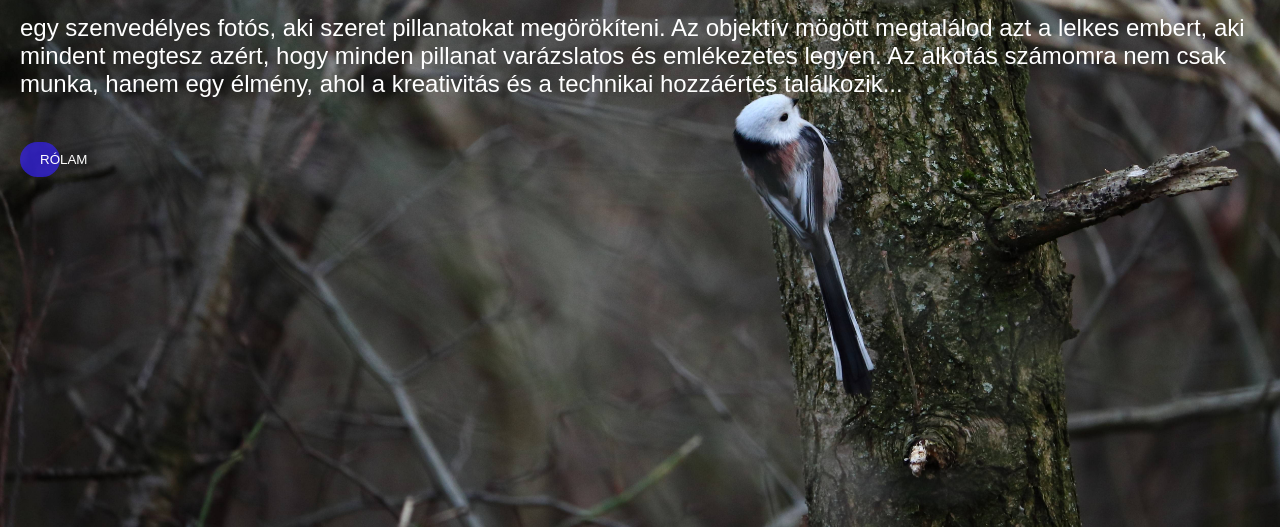
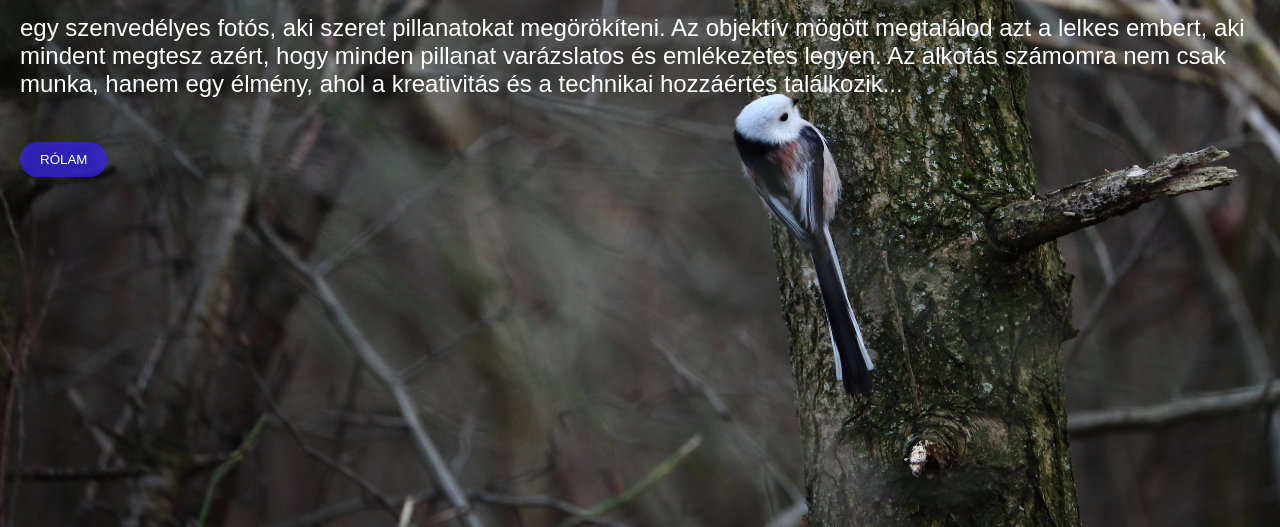
Before and after one commit to odormarton06/odormartonphotography, a plain HTML site: page index.html in a window 1280 px wide. Shown: the part 273-800 px from the top of the page. Drawn offline with Linux system fonts and the light colour scheme.

Commit message:
Update index.html

```diff
--- a/index.html
+++ b/index.html
@@ -92,7 +92,6 @@
             text-transform: uppercase;
             margin-top: 10px;
             border-radius: 20px;
-            max-width: 10px;
         }
         .gallery {
             text-align: center;
```
